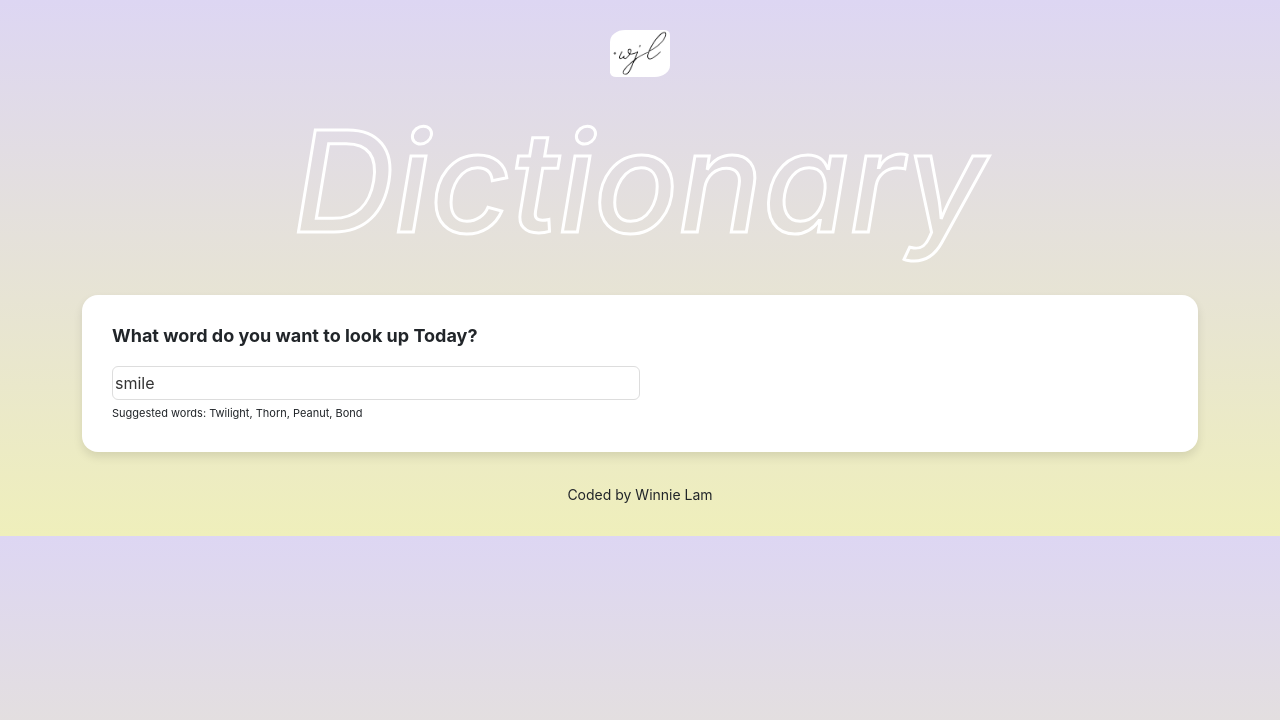
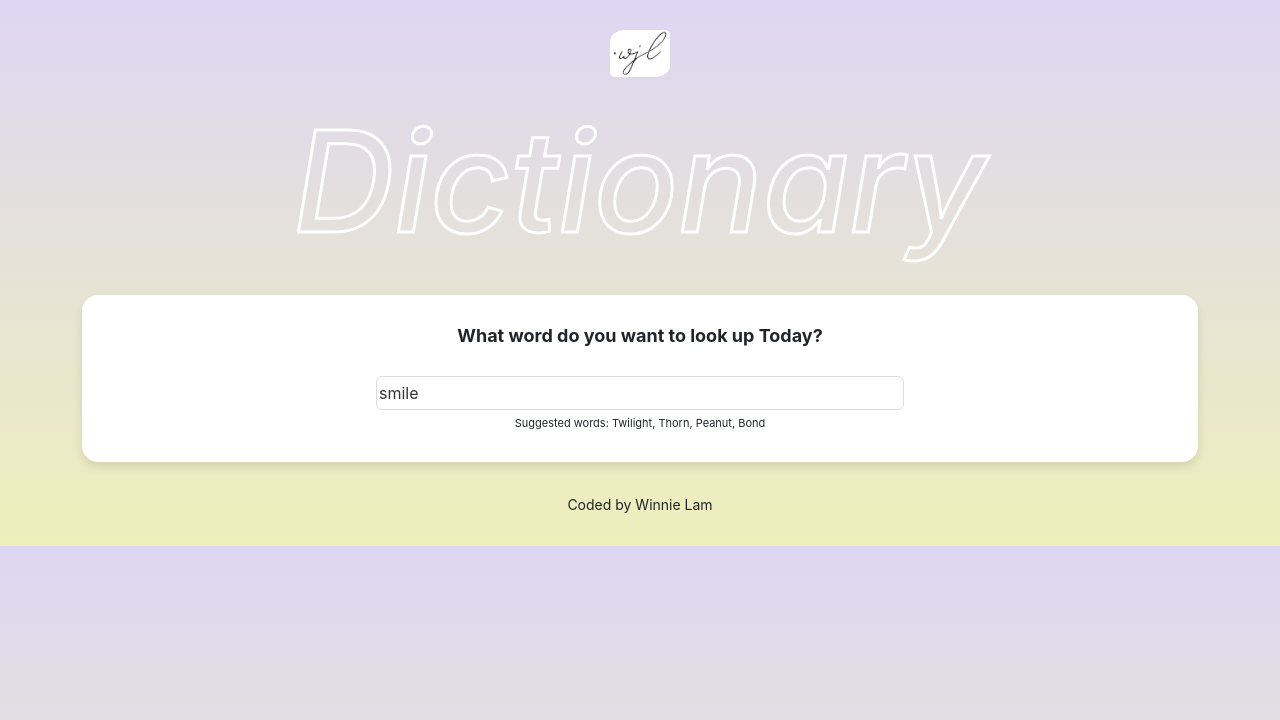
Before and after one commit to Winniee356/Dictionary-react, a React (Create React App) app: page / in a window 1280 px wide. Shown: the top 720 px of the page. Built offline with nearby package versions, Linux system fonts and the light colour scheme; no server answers.

Commit message:
Update Dictionary.css

```diff
--- a/src/Dictionary.css
+++ b/src/Dictionary.css
@@ -1,7 +1,16 @@
+form {
+text-align: center;
+margin-top: 30px;
+}
+
 .Dictionary h1 {
   font-size: 18px;
   font-weight: bold;
   margin-bottom: 20px;
+}
+
+.Dictionary h1 {
+  text-align: center;
 }
 
 .Dictionary section{
@@ -23,4 +32,5 @@
 .Dictionary .hint{
   font-size: 11px;
   margin-top:5px;
+  text-align: center;
 }
```
